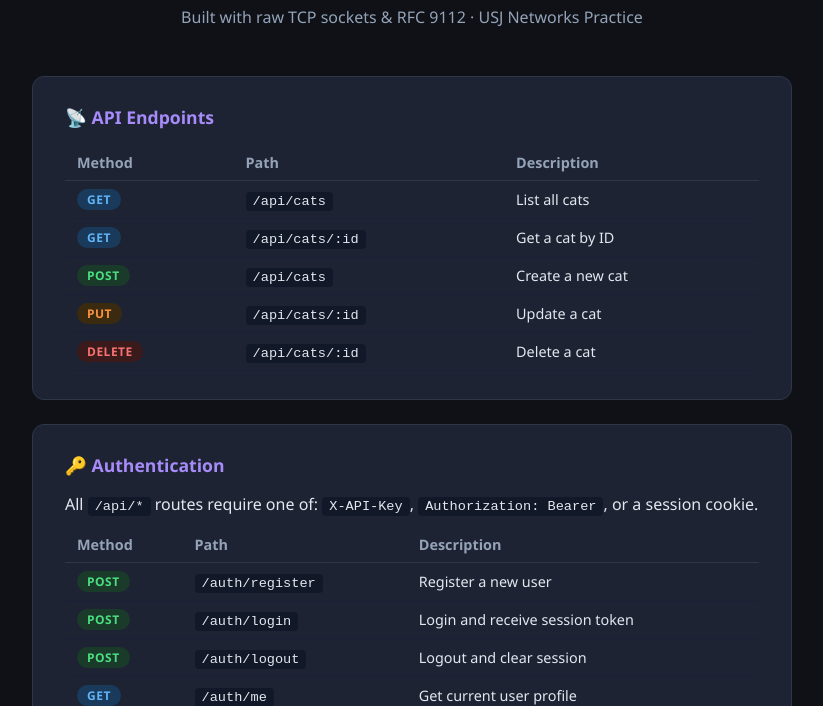
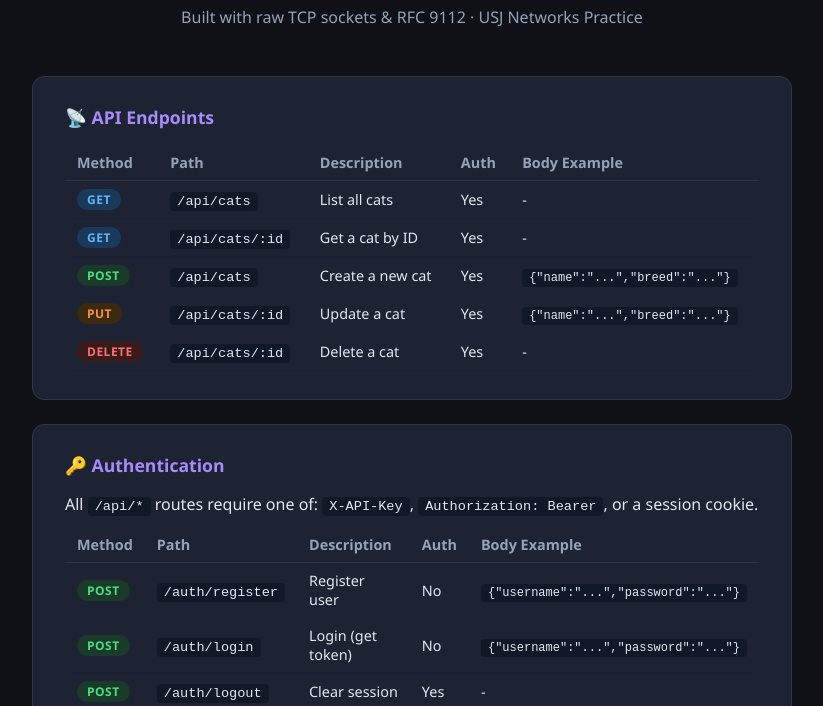
Before and after one commit to alexc2serr/catsLibrary, a website: page public/index.html in a window 1280 px wide. Shown: the part 94-800 px from the top of the page, without its empty margins (228-1051 px from the left). Drawn offline with Linux system fonts and the light colour scheme.

Commit message:
feat: add API documentation page and server response helper utilities

```diff
--- a/public/index.html
+++ b/public/index.html
@@ -74,14 +74,14 @@
     <h2>📡 API Endpoints</h2>
     <table>
       <thead>
-        <tr><th>Method</th><th>Path</th><th>Description</th></tr>
+        <tr><th>Method</th><th>Path</th><th>Description</th><th>Auth</th><th>Body Example</th></tr>
       </thead>
       <tbody>
-        <tr><td><span class="badge get">GET</span></td>    <td><code>/api/cats</code></td>         <td>List all cats</td></tr>
-        <tr><td><span class="badge get">GET</span></td>    <td><code>/api/cats/:id</code></td>      <td>Get a cat by ID</td></tr>
-        <tr><td><span class="badge post">POST</span></td>  <td><code>/api/cats</code></td>         <td>Create a new cat</td></tr>
-        <tr><td><span class="badge put">PUT</span></td>    <td><code>/api/cats/:id</code></td>      <td>Update a cat</td></tr>
-        <tr><td><span class="badge delete">DELETE</span></td><td><code>/api/cats/:id</code></td>   <td>Delete a cat</td></tr>
+        <tr><td><span class="badge get">GET</span></td>    <td><code>/api/cats</code></td>         <td>List all cats</td><td>Yes</td><td>-</td></tr>
+        <tr><td><span class="badge get">GET</span></td>    <td><code>/api/cats/:id</code></td>      <td>Get a cat by ID</td><td>Yes</td><td>-</td></tr>
+        <tr><td><span class="badge post">POST</span></td>  <td><code>/api/cats</code></td>         <td>Create a new cat</td><td>Yes</td><td><code style="font-size:0.75rem">{"name":"...","breed":"..."}</code></td></tr>
+        <tr><td><span class="badge put">PUT</span></td>    <td><code>/api/cats/:id</code></td>      <td>Update a cat</td><td>Yes</td><td><code style="font-size:0.75rem">{"name":"...","breed":"..."}</code></td></tr>
+        <tr><td><span class="badge delete">DELETE</span></td><td><code>/api/cats/:id</code></td>   <td>Delete a cat</td><td>Yes</td><td>-</td></tr>
       </tbody>
     </table>
   </div>
@@ -91,13 +91,13 @@
     <p style="margin-bottom: 12px">All <code>/api/*</code> routes require one of: <code>X-API-Key</code>, <code>Authorization: Bearer</code>, or a session cookie.</p>
     <table>
       <thead>
-        <tr><th>Method</th><th>Path</th><th>Description</th></tr>
+        <tr><th>Method</th><th>Path</th><th>Description</th><th>Auth</th><th>Body Example</th></tr>
       </thead>
       <tbody>
-        <tr><td><span class="badge post">POST</span></td>  <td><code>/auth/register</code></td>  <td>Register a new user</td></tr>
-        <tr><td><span class="badge post">POST</span></td>  <td><code>/auth/login</code></td>     <td>Login and receive session token</td></tr>
-        <tr><td><span class="badge post">POST</span></td>  <td><code>/auth/logout</code></td>    <td>Logout and clear session</td></tr>
-        <tr><td><span class="badge get">GET</span></td>    <td><code>/auth/me</code></td>        <td>Get current user profile</td></tr>
+        <tr><td><span class="badge post">POST</span></td>  <td><code>/auth/register</code></td>  <td>Register user</td><td>No</td><td><code style="font-size:0.75rem">{"username":"...","password":"..."}</code></td></tr>
+        <tr><td><span class="badge post">POST</span></td>  <td><code>/auth/login</code></td>     <td>Login (get token)</td><td>No</td><td><code style="font-size:0.75rem">{"username":"...","password":"..."}</code></td></tr>
+        <tr><td><span class="badge post">POST</span></td>  <td><code>/auth/logout</code></td>    <td>Clear session</td><td>Yes</td><td>-</td></tr>
+        <tr><td><span class="badge get">GET</span></td>    <td><code>/auth/me</code></td>        <td>Get profile</td><td>Yes</td><td>-</td></tr>
       </tbody>
     </table>
   </div>
```
Also changed, not shown: src/server/responseHelpers.js (+8 -5 lines).
